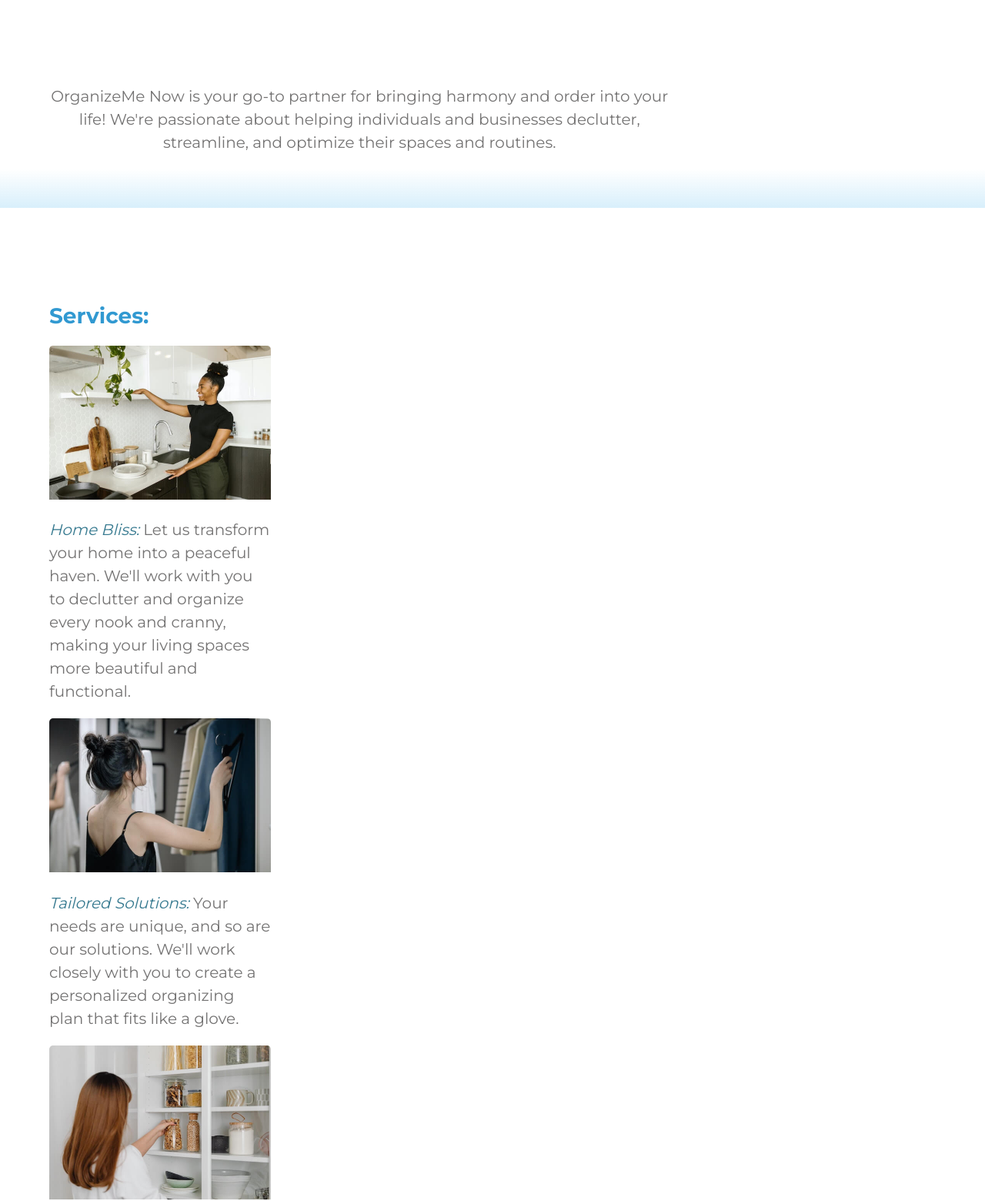
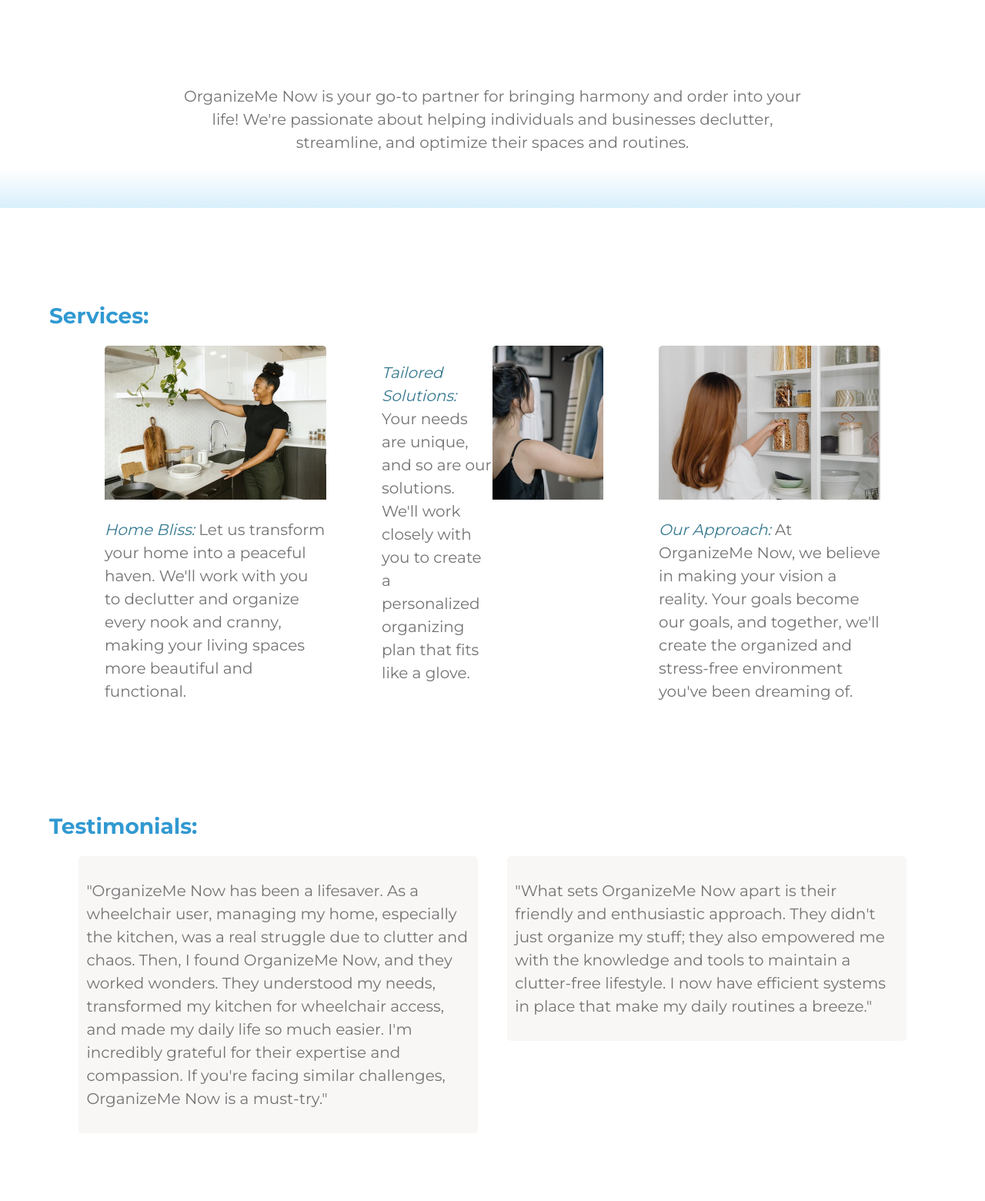
Before and after one commit to rebeccasmall/projecting, a plain HTML site: page index.html in a window 1280 px wide. Shown: the part 169-1729 px from the top of the page at 77% size. Drawn offline with Linux system fonts and the light colour scheme; a web font is replaced by a local one.

Commit message:
Added flex styles to content

```diff
--- a/css/main.css
+++ b/css/main.css
@@ -86,9 +86,9 @@
 
 .about-content-wrapper {
   /* Add a Flexbox property to make the about-content-wrapper a flex parent container. */
-
+  display: flex;
   /* Add a Flexbox property to center the paragraph in the header. */
-
+  justify-content: center;
 }
 
 .about-info {
@@ -97,19 +97,19 @@
 
 .services-content-wrapper {
   /* Add a Flexbox property to make the services-content-wrapper a flex parent container. */
-
+  display: flex;
   /* Add a justify-content property and value so that any extra space in the parent container is between the child flex items as the layout changes and more than one card is on a row.  */
-
+  justify-content: space-evenly;
   /* Add the Flexbox property flex-flow: row wrap; to allow the flex child items to wrap. */
-
+  flex-flow: row wrap;
 }
 
 .services-description {
   width: 100%;
   /* Add a Flexbox property to make the services-content-wrapper a flex parent container. */
-
+  display: flex;
   /* Add flex-direction: column; so that the services card's child flex items are laid out in a column. */
-
+  flex-direction: column;
   margin-bottom: 50px;
 }
 
@@ -128,13 +128,13 @@
 
 .testimonial-content-wrapper {
   /* Add a Flexbox property to make the testimonial-content-wrapper a flex parent container. */
-
+  display: flex;
   /* Add a justify-content property and value so that any extra space if the parent container is between the child flex items.  */
-
+  justify-content: space-evenly;
   /* Add the Flexbox property flex-flow: row wrap; to allow the flex child items to wrap. */
-
+  flex-flow: row wrap;
   /* Add align-items: flex-start; so that the background adjusts to the height of the testimonial. */
-
+  align-items: flex-start;
 }
 
 .testimonial {
@@ -147,11 +147,11 @@
 
 .footer-content-wrapper {
   /* Add a Flexbox property to make the testimonial-content-wrapper a flex parent container. */
-
+  display: flex;
   /* Add a justify-content property and value so that any extra space if the parent container is around the child flex items.  */
-
+  justify-content: space-around;
   /* Add a Flexbox property to align the contents at their center. */
-
+  align-content: center;
 }
 
 .contact-wrapper {
@@ -160,10 +160,11 @@
 
 .icon-wrapper {
   /* Add a Flexbox property to make the icon-wrapper a flex parent container. */
-
+  display: flex;
   /* Add a Flexbox property to center the icons in their parent container. */
-
+  justify-content: center;
   /* Add gap: 20px; to create space between the icons. */
+  gap: 20px;
 }
 
 .contact-wrapper i {
@@ -186,7 +187,7 @@
 
   .wrap-reverse {
     /* Add flex-direction: row-reverse; to change the direction of the second service */
-
+    flex-direction: row-reverse;
   }
 
   .services-image {
```
